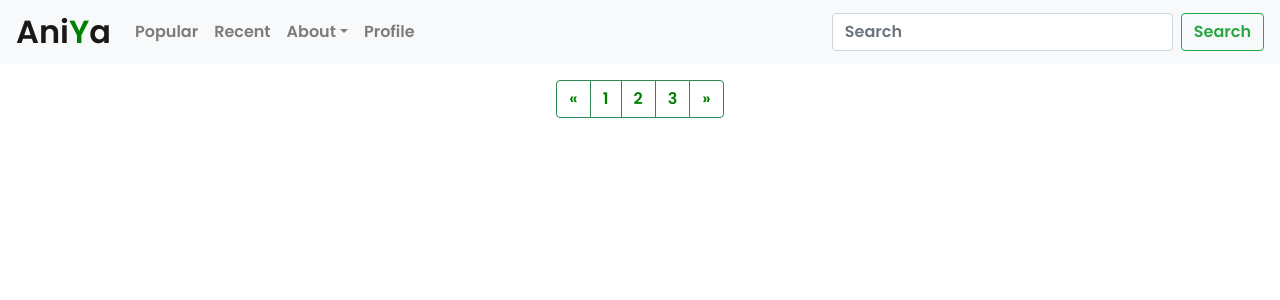
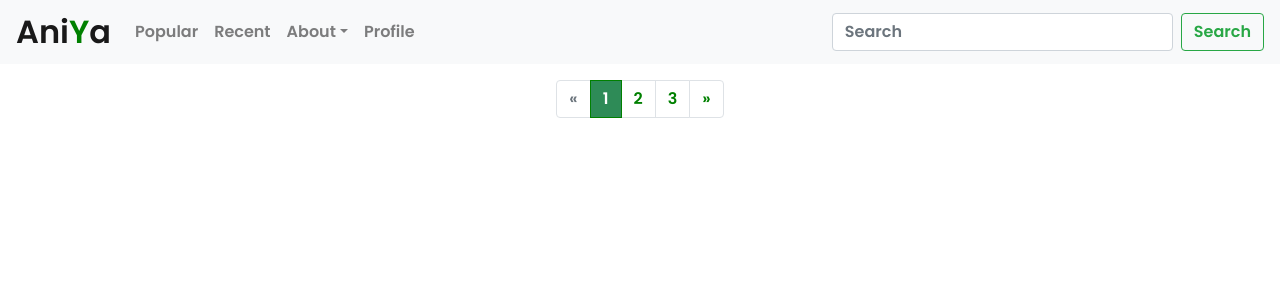
Before and after one commit to PlsHeal/aniYa, a React (Create React App) app: page /anime in a window 1280 px wide. Shown: the top 300 px of the page. Built offline with nearby package versions, Linux system fonts and the light colour scheme.

Commit message:
redesign pagination

```diff
--- a/package.json
+++ b/package.json
@@ -7,6 +7,7 @@
     "@testing-library/jest-dom": "^5.16.5",
     "@testing-library/react": "^13.4.0",
     "@testing-library/user-event": "^13.5.0",
+    "jquery": "^3.6.3",
     "react": "^18.2.0",
     "react-dom": "^18.2.0",
     "react-router": "^6.8.1",
--- a/src/components/anime.components.js
+++ b/src/components/anime.components.js
@@ -1,21 +1,33 @@
 import { Link } from "react-router-dom";
 import "../styles/pagination.component.css";
+import $ from "jquery";
 
-function Pagination() {
+function Pagination(props) {
+
+    function onActive() {
+        $('.page-link').on('click', function() {
+            // Remove active class from all page-items
+            $('.page-item').removeClass('active');
+
+            // Add active class to the clicked page-item
+            $(this).parent().addClass('active');
+        });
+    }
+
     return (
-        <nav aria-label="Page navigation example" style={{display: "grid", placeItems: "center"}}>
-            <ul className="pagination">
-                <li className="page-item"><Link className="page-link" href="#">
+        <nav aria-label="Page navigation example">
+            <ul className="pagination justify-content-center" onClick={onActive}>
+                <li className="page-item disabled" id="previousPage"><Link className="page-link" tabIndex="-1" to="#">
                     <span aria-hidden="true">&laquo;</span>
-                    <span class="sr-only">Previous</span>
+                    <span className="sr-only">Previous</span>
                     </Link>
                 </li>
-                <li className="page-item"><Link className="page-link" href="#">1</Link></li>
-                <li className="page-item"><Link className="page-link" href="#">2</Link></li>
-                <li className="page-item"><Link className="page-link" href="#">3</Link></li>
-                <li className="page-item"><Link className="page-link" href="#">
+                <li className="page-item active"><Link className="page-link" to="/anime?page">1</Link></li>
+                <li className="page-item"><Link className="page-link" to="#">2</Link></li>
+                <li className="page-item"><Link className="page-link" to="#">3</Link></li>
+                <li className="page-item"><Link className="page-link" to="#">
                 <span aria-hidden="true">&raquo;</span>
-                <span class="sr-only">Next</span>
+                <span className="sr-only">Next</span>
                     </Link>
                 </li>
             </ul>
--- a/src/components/manga.components.js
+++ b/src/components/manga.components.js
@@ -1,21 +1,33 @@
 import { Link } from "react-router-dom";
-import "../styles/pagination.component.css"
+import "../styles/pagination.component.css";
+import $ from "jquery";
 
 function Pagination() {
+
+    function onActive() {
+        $('.page-link').on('click', function() {
+            // Remove active class from all page-items
+            $('.page-item').removeClass('active');
+
+            // Add active class to the clicked page-item
+            $(this).parent().addClass('active');
+        });
+    }
+
     return (
-        <nav aria-label="Page navigation example" style={{display: "grid", placeItems: "center"}}>
-            <ul className="pagination">
-                <li className="page-item"><Link className="page-link" href="#">
+        <nav aria-label="Page navigation example">
+            <ul className="pagination justify-content-center" onClick={onActive}>
+                <li className="page-item disabled" id="previousPage"><Link className="page-link" tabIndex="-1" to="#">
                     <span aria-hidden="true">&laquo;</span>
-                    <span class="sr-only">Previous</span>
+                    <span className="sr-only">Previous</span>
                     </Link>
                 </li>
-                <li className="page-item"><Link className="page-link" href="#">1</Link></li>
-                <li className="page-item"><Link className="page-link" href="#">2</Link></li>
-                <li className="page-item"><Link className="page-link" href="#">3</Link></li>
-                <li className="page-item"><Link className="page-link" href="#">
+                <li className="page-item active"><Link className="page-link" to="#">1</Link></li>
+                <li className="page-item"><Link className="page-link" to="#">2</Link></li>
+                <li className="page-item"><Link className="page-link" to="#">3</Link></li>
+                <li className="page-item"><Link className="page-link" to="#">
                 <span aria-hidden="true">&raquo;</span>
-                <span class="sr-only">Next</span>
+                <span className="sr-only">Next</span>
                     </Link>
                 </li>
             </ul>
--- a/src/styles/pagination.component.css
+++ b/src/styles/pagination.component.css
@@ -1,7 +1,6 @@
 .pagination .page-link {
     color: green;
     background-color: white;
-    border-color: seagreen;
   }
 
 .pagination .page-link:hover {
@@ -10,6 +9,12 @@
     border-color: green;
   }
 
+.page-item.active .page-link {
+    background-color: seagreen;
+    border-color: green;
+    color: white;
+  }
+
 .pagination .page-link:focus {
-  box-shadow: 0 0 0 0.2rem rgba(3, 131, 52, 0.25);
+  box-shadow: none;
   }
```
Also changed, not shown: 1 other file (tests, documents, lock files or other folders).
